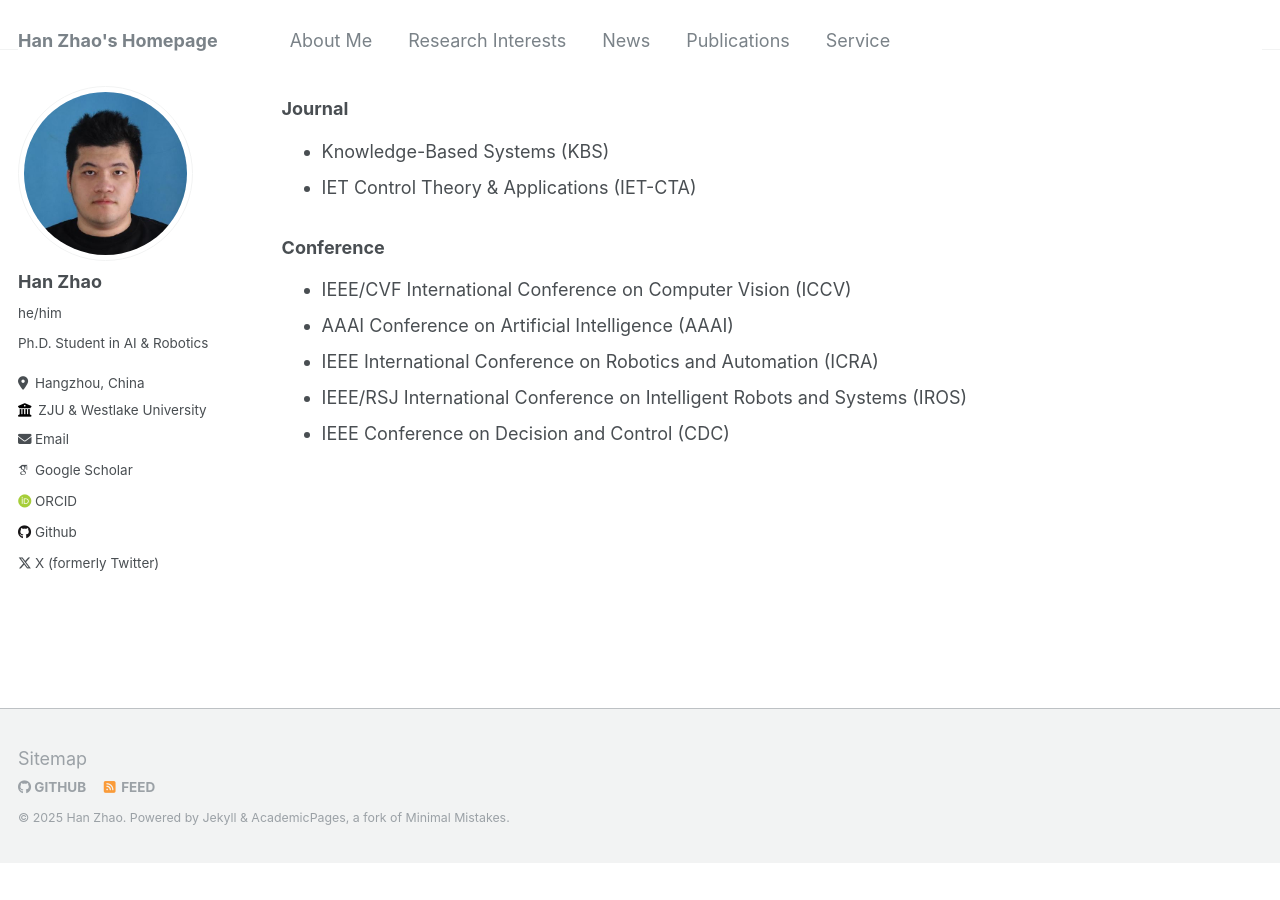
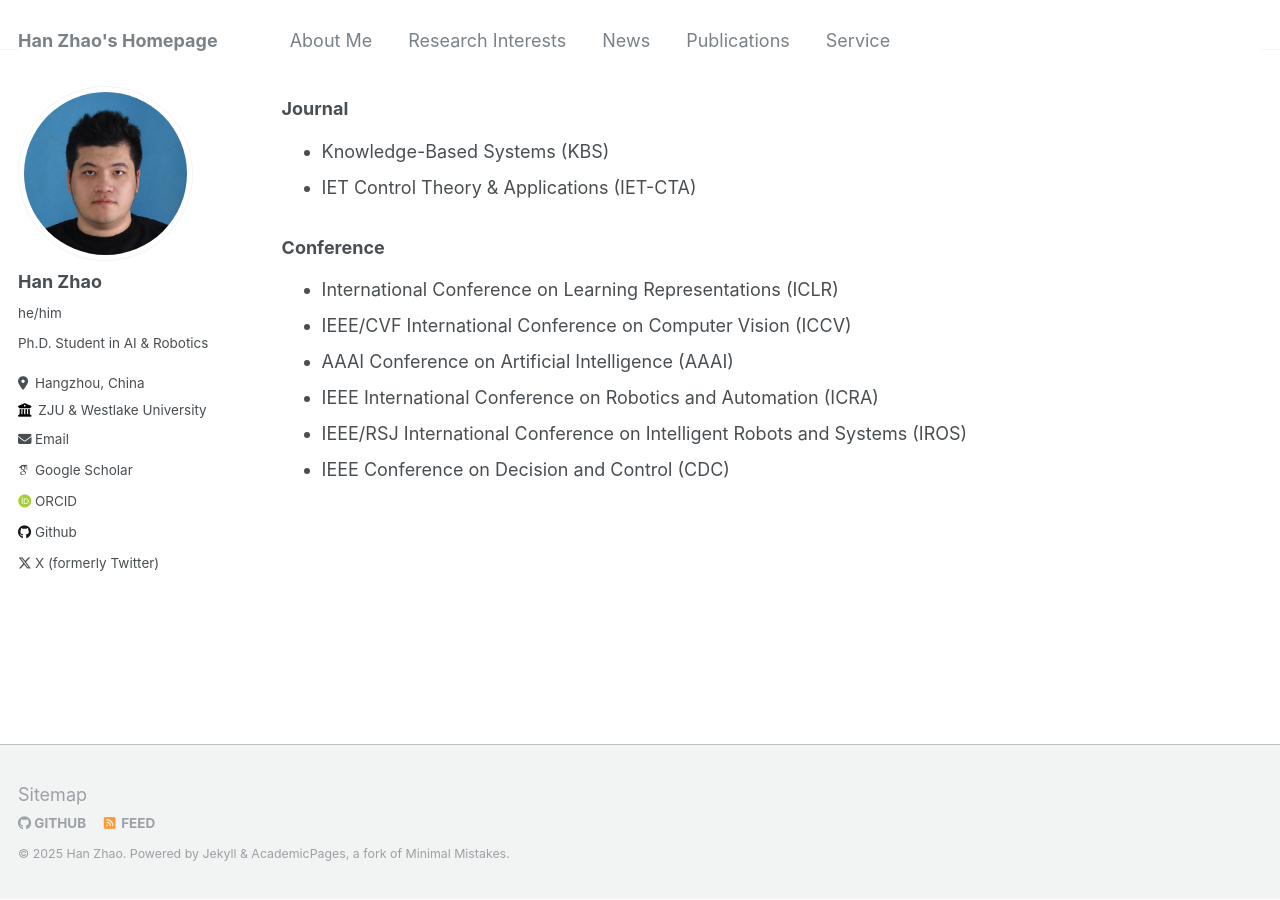
Before and after one commit to h-zhao1997/h-zhao1997.github.io, a Jekyll site: the page built from _pages/about.md, in a window 1280 px wide and 900 px high, scrolled down 3846 px. Built offline with Jekyll 4.4.1, drawn with Linux system fonts in a browser that asks for light colours; some web fonts are replaced; before the commit the page ends 4710 px from its top, so only the background shows below that.

Commit message:
Update about.md

```diff
--- a/_pages/about.md
+++ b/_pages/about.md
@@ -115,6 +115,7 @@ Reviewer for:
 - IET Control Theory & Applications (IET-CTA)
 
 ### Conference
+- International Conference on Learning Representations (ICLR)
 - IEEE/CVF International Conference on Computer Vision (ICCV)
 - AAAI Conference on Artificial Intelligence (AAAI)
 - IEEE International Conference on Robotics and Automation (ICRA)
```
